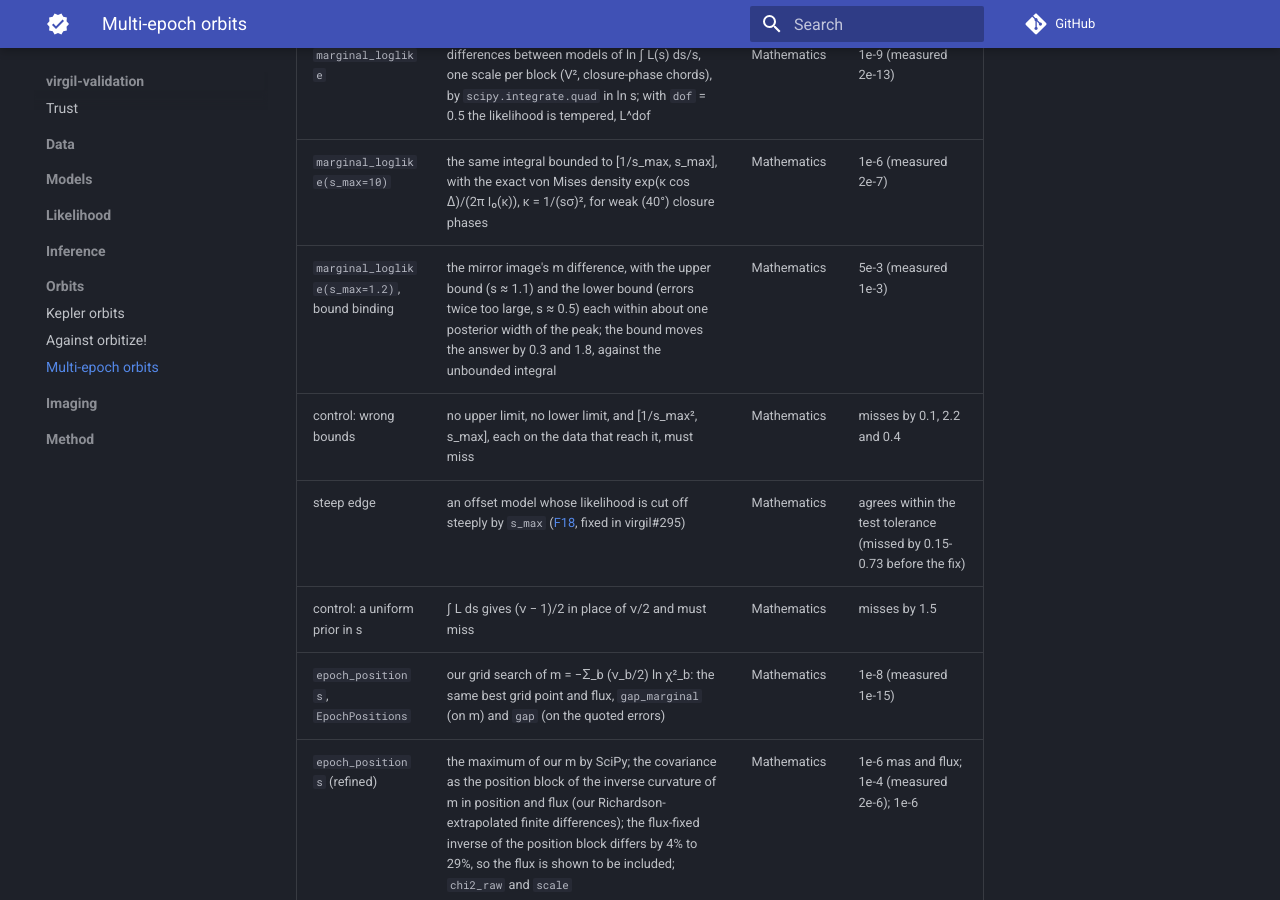
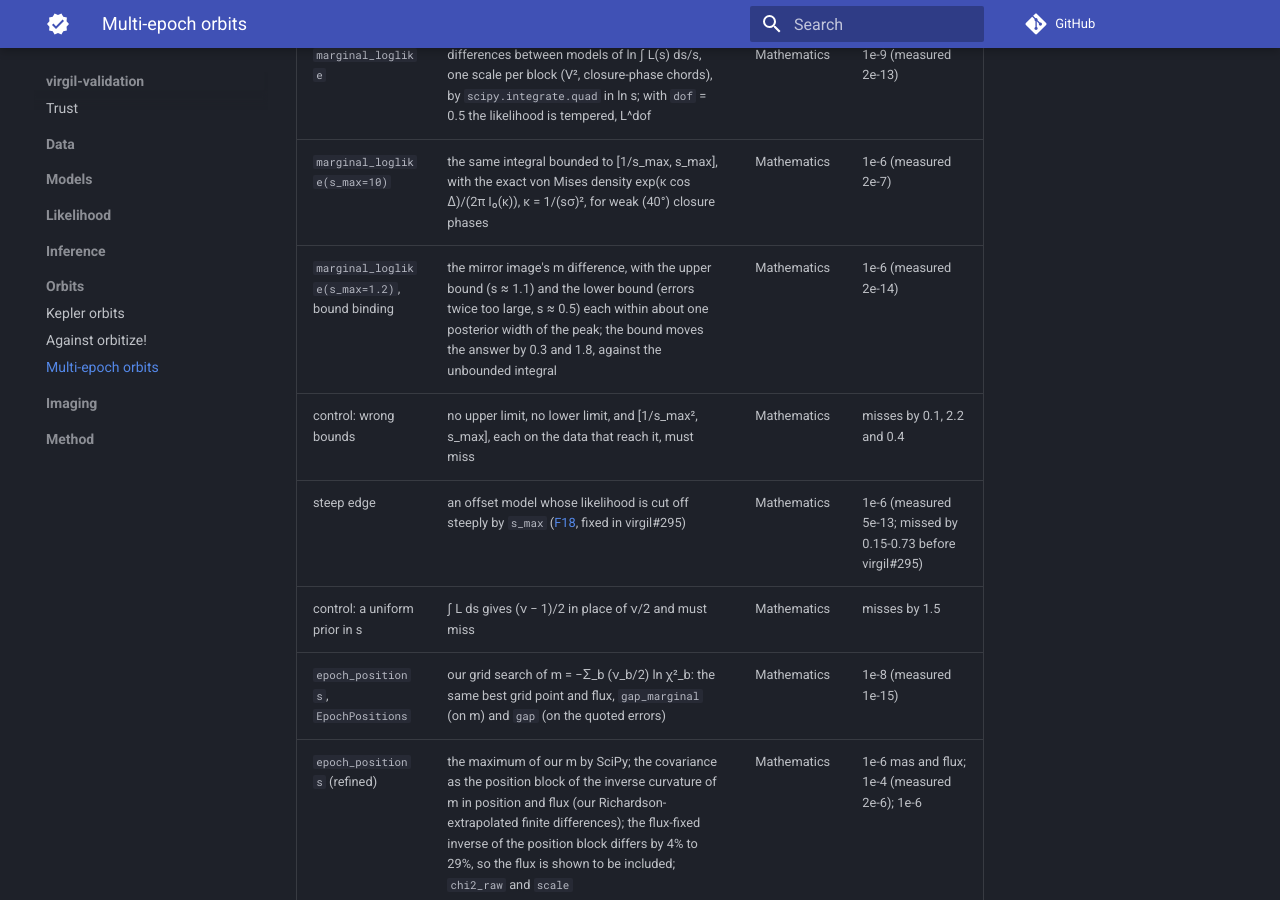
Before and after one commit to benjaminpope/virgil-validation, an MkDocs documentation site: the page built from docs/orbits/epochs.md, in a window 1280 px wide and 900 px high, scrolled down 363 px. Built offline with MkDocs 1.6.1 and Material for MkDocs 9.7.7, drawn with Linux system fonts in a browser that asks for light colours; comment, search, counter and statistics services are not loaded.

Commit message:
Review: tighten F18 bound tolerance to 1e-6, state measured agreements, parametrize F17 over df, fix stale docstrings
Co-Authored-By: Claude Sonnet 5.5 <noreply@anthropic.com>

```diff
--- a/docs/orbits/epochs.md
+++ b/docs/orbits/epochs.md
@@ -13,9 +13,9 @@ marginalized scales give different orders.
 | --- | --- | --- | --- |
 | `marginal_loglike` | differences between models of ln ∫ L(s) ds/s, one scale per block (V², closure-phase chords), by `scipy.integrate.quad` in ln s; with `dof` = 0.5 the likelihood is tempered, L^dof | Mathematics | 1e-9 (measured 2e-13) |
 | `marginal_loglike(s_max=10)` | the same integral bounded to [1/s_max, s_max], with the exact von Mises density exp(κ cos Δ)/(2π I₀(κ)), κ = 1/(sσ)², for weak (40°) closure phases | Mathematics | 1e-6 (measured 2e-7) |
-| `marginal_loglike(s_max=1.2)`, bound binding | the mirror image's m difference, with the upper bound (s ≈ 1.1) and the lower bound (errors twice too large, s ≈ 0.5) each within about one posterior width of the peak; the bound moves the answer by 0.3 and 1.8, against the unbounded integral | Mathematics | 5e-3 (measured 1e-3) |
+| `marginal_loglike(s_max=1.2)`, bound binding | the mirror image's m difference, with the upper bound (s ≈ 1.1) and the lower bound (errors twice too large, s ≈ 0.5) each within about one posterior width of the peak; the bound moves the answer by 0.3 and 1.8, against the unbounded integral | Mathematics | 1e-6 (measured 2e-14) |
 | control: wrong bounds | no upper limit, no lower limit, and [1/s_max², s_max], each on the data that reach it, must miss | Mathematics | misses by 0.1, 2.2 and 0.4 |
-| steep edge | an offset model whose likelihood is cut off steeply by `s_max` ([F18](../method/findings.md), fixed in virgil#295) | Mathematics | agrees within the test tolerance (missed by 0.15-0.73 before the fix) |
+| steep edge | an offset model whose likelihood is cut off steeply by `s_max` ([F18](../method/findings.md), fixed in virgil#295) | Mathematics | 1e-6 (measured 5e-13; missed by 0.15-0.73 before virgil#295) |
 | control: a uniform prior in s | ∫ L ds gives (ν − 1)/2 in place of ν/2 and must miss | Mathematics | misses by 1.5 |
 | `epoch_positions`, `EpochPositions` | our grid search of m = −Σ_b (ν_b/2) ln χ²_b: the same best grid point and flux, `gap_marginal` (on m) and `gap` (on the quoted errors) | Mathematics | 1e-8 (measured 1e-15) |
 | `epoch_positions` (refined) | the maximum of our m by SciPy; the covariance as the position block of the inverse curvature of m in position and flux (our Richardson-extrapolated finite differences); the flux-fixed inverse of the position block differs by 4% to 29%, so the flux is shown to be included; `chi2_raw` and `scale` | Mathematics | 1e-6 mas and flux; 1e-4 (measured 2e-6); 1e-6 |
```
Also changed, not shown: README.md (+1 -1 lines), docs/inference/grid_limits.md (+1 -1 lines), 2 other files.
